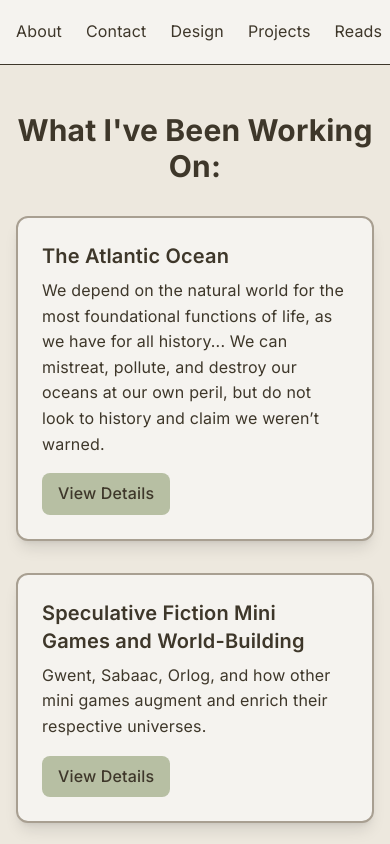
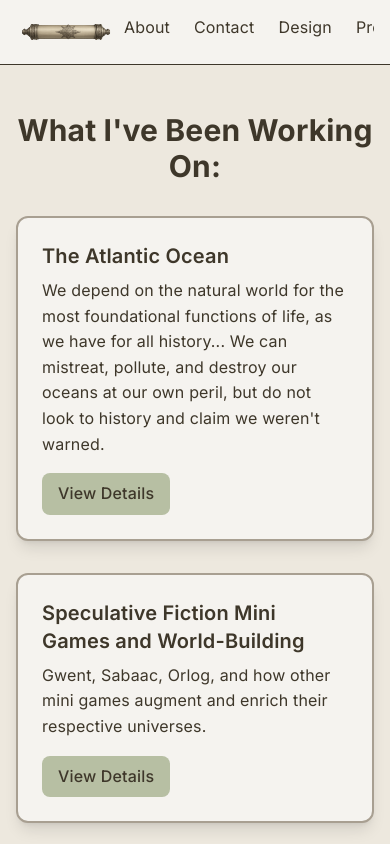
Before and after one commit to briansproule20/Portfolio-Website-Practice, a Next.js app: page /projects in a window 390 px wide. Shown: the top 844 px of the page. Built offline with nearby package versions, Linux system fonts and the light colour scheme.

Commit message:
feat: Add mobile-responsive header and PDF support for projects

```diff
--- a/app/components/Header.tsx
+++ b/app/components/Header.tsx
@@ -7,29 +7,31 @@
     <header className="fixed top-0 left-0 right-0 z-50 bg-background/80 backdrop-blur-sm border-b border-accent/20">
       <div className="max-w-7xl mx-auto px-4 sm:px-6 lg:px-8">
         <div className="flex justify-between items-center h-16">
-          <Link href="/" className="text-foreground hover:text-accent transition-colors">
+          <Link href="/" className="text-foreground hover:text-accent transition-colors shrink-0">
             <Image src="/elderscroll.png" alt="Brian Sproule" width={100} height={100} className="rounded-full object-cover" />
           </Link>
-          <nav className="flex items-center gap-6">
-            <Link href="/#about" className="text-foreground hover:text-accent transition-colors">
+          <nav className="flex items-center gap-6 overflow-x-auto pb-2 scrollbar-hide">
+            <div className="flex items-center gap-6 px-2">
+              <Link href="/#about" className="text-foreground hover:text-accent transition-colors whitespace-nowrap">
                 About
               </Link>
-            <Link href="/#contact" className="text-foreground hover:text-accent transition-colors">
+              <Link href="/#contact" className="text-foreground hover:text-accent transition-colors whitespace-nowrap">
                 Contact
               </Link>
-            <Link href="/designs" className="text-foreground hover:text-accent transition-colors">
+              <Link href="/designs" className="text-foreground hover:text-accent transition-colors whitespace-nowrap">
                 Design
               </Link>
-            <Link href="/projects" className="text-foreground hover:text-accent transition-colors">
+              <Link href="/projects" className="text-foreground hover:text-accent transition-colors whitespace-nowrap">
                 Projects
               </Link>
-            <Link href="/reads" className="text-foreground hover:text-accent transition-colors">
+              <Link href="/reads" className="text-foreground hover:text-accent transition-colors whitespace-nowrap">
                 Reads
               </Link>
-            <Link href="/writing" className="text-foreground hover:text-accent transition-colors">
+              <Link href="/writing" className="text-foreground hover:text-accent transition-colors whitespace-nowrap">
                 Writing
               </Link>
               <ThemeToggle />
+            </div>
           </nav>
         </div>
       </div>
--- a/app/globals.css
+++ b/app/globals.css
@@ -30,3 +30,18 @@
   letter-spacing: 0.01em;
   line-height: 1.6;
 }
+
+@tailwind base;
+@tailwind components;
+@tailwind utilities;
+
+@layer utilities {
+  .scrollbar-hide {
+    -ms-overflow-style: none;  /* IE and Edge */
+    scrollbar-width: none;  /* Firefox */
+  }
+
+  .scrollbar-hide::-webkit-scrollbar {
+    display: none;  /* Chrome, Safari and Opera */
+  }
+}
--- a/app/projects/page.tsx
+++ b/app/projects/page.tsx
@@ -1,53 +1,69 @@
 import Image from "next/image";
 
 export default function Projects() {
+  const projects = [
+    {
+      title: "The Atlantic Ocean",
+      description: "We depend on the natural world for the most foundational functions of life, as we have for all history... We can mistreat, pollute, and destroy our oceans at our own peril, but do not look to history and claim we weren't warned.",
+      pdfUrl: "/pdfs/atlantic-ocean.pdf"
+    },
+    {
+      title: "Speculative Fiction Mini Games and World-Building",
+      description: "Gwent, Sabaac, Orlog, and how other mini games augment and enrich their respective universes.",
+      pdfUrl: "/pdfs/speculative-fiction-games.pdf"
+    },
+    {
+      title: "A Local's Guide to Native Species",
+      description: "A journey through the foothills of the Appalachian Mountains.",
+      pdfUrl: "/pdfs/native-species-guide.pdf"
+    },
+    {
+      title: "Ink and Pen and Paper and Transistors",
+      description: "A personal struggle with authenticity and accessibility in writing techonologies.",
+      pdfUrl: "/pdfs/ink-and-pen.pdf"
+    },
+    {
+      title: "The Elder Scrolls, Fallout, and Starfield",
+      description: "An obsession borne of the writings of the deity, Tod Howard.",
+      pdfUrl: "/pdfs/bethesda-games.pdf"
+    },
+    {
+      title: "Ted Chiang's The Story of Your Life",
+      description: "Is a loss of free will as terrifying as we all believe? The Heptapods certainly don't seem to think so.",
+      pdfUrl: "/pdfs/story-of-your-life.pdf"
+    },
+    {
+      title: "The Sproule Family History",
+      description: "A genealogy of the family on my father's side.",
+      pdfUrl: "/pdfs/sproule-history.pdf"
+    },
+    {
+      title: "The Wallace Family History",
+      description: "A genealogy of the family on my mother's side.",
+      pdfUrl: "/pdfs/wallace-history.pdf"
+    }
+  ];
+
   return (
     <div className="min-h-screen flex flex-col bg-[var(--background)] text-[var(--foreground)]">
       {/* Projects Section */}
       <section className="bg-[var(--card)] py-12 px-4 mt-16">
         <h2 className="text-3xl font-bold mb-8 text-[var(--foreground)] text-center">What I've Been Working On:</h2>
         <div className="grid gap-8 sm:grid-cols-2 max-w-5xl mx-auto">
-          {/* Project Card Example */}
-          <div className="rounded-xl shadow-lg p-6 bg-[var(--background)] border-2 border-[var(--accent)] hover:border-[var(--highlight)] transition-colors">
-            <h3 className="text-xl font-semibold mb-2 text-[var(--foreground)]">The Atlantic Ocean</h3>
-            <p className="mb-4 text-[var(--foreground)]">We depend on the natural world for the most foundational functions of life, as we have for all history... We can mistreat, pollute, and destroy our oceans at our own peril, but do not look to history and claim we weren’t warned.</p>
-            <a href="#" className="inline-block px-4 py-2 bg-[var(--highlight)] text-[var(--foreground)] rounded-lg font-medium hover:bg-[var(--accent)] transition-colors">View Details</a>
-          </div>
-          <div className="rounded-xl shadow-lg p-6 bg-[var(--background)] border-2 border-[var(--accent)] hover:border-[var(--highlight)] transition-colors">
-            <h3 className="text-xl font-semibold mb-2 text-[var(--foreground)]">Speculative Fiction Mini Games and World-Building</h3>
-            <p className="mb-4 text-[var(--foreground)]">Gwent, Sabaac, Orlog, and how other mini games augment and enrich their respective universes.</p>
-            <a href="#" className="inline-block px-4 py-2 bg-[var(--highlight)] text-[var(--foreground)] rounded-lg font-medium hover:bg-[var(--accent)] transition-colors">View Details</a>
-          </div>
-          <div className="rounded-xl shadow-lg p-6 bg-[var(--background)] border-2 border-[var(--accent)] hover:border-[var(--highlight)] transition-colors">
-            <h3 className="text-xl font-semibold mb-2 text-[var(--foreground)]">A Local's Guide to Native Species</h3>
-            <p className="mb-4 text-[var(--foreground)]">A journey through the foothills of the Appalachian Mountains.</p>
-            <a href="#" className="inline-block px-4 py-2 bg-[var(--highlight)] text-[var(--foreground)] rounded-lg font-medium hover:bg-[var(--accent)] transition-colors">View Details</a>
-          </div>
-          <div className="rounded-xl shadow-lg p-6 bg-[var(--background)] border-2 border-[var(--accent)] hover:border-[var(--highlight)] transition-colors">
-            <h3 className="text-xl font-semibold mb-2 text-[var(--foreground)]">Ink and Pen and Paper and Transistors</h3>
-            <p className="mb-4 text-[var(--foreground)]">A personal struggle with authenticity and accessibility in writing techonologies.</p>
-            <a href="#" className="inline-block px-4 py-2 bg-[var(--highlight)] text-[var(--foreground)] rounded-lg font-medium hover:bg-[var(--accent)] transition-colors">View Details</a>
-          </div>
-          <div className="rounded-xl shadow-lg p-6 bg-[var(--background)] border-2 border-[var(--accent)] hover:border-[var(--highlight)] transition-colors">
-            <h3 className="text-xl font-semibold mb-2 text-[var(--foreground)]">The Elder Scrolls, Fallout, and Starfield</h3>
-            <p className="mb-4 text-[var(--foreground)]">An obsession borne of the writings of the deity, Tod Howard.</p>
-            <a href="#" className="inline-block px-4 py-2 bg-[var(--highlight)] text-[var(--foreground)] rounded-lg font-medium hover:bg-[var(--accent)] transition-colors">View Details</a>
-          </div>
-          <div className="rounded-xl shadow-lg p-6 bg-[var(--background)] border-2 border-[var(--accent)] hover:border-[var(--highlight)] transition-colors">
-            <h3 className="text-xl font-semibold mb-2 text-[var(--foreground)]">Ted Chiang's The Story of Your Life</h3>
-            <p className="mb-4 text-[var(--foreground)]">Is a loss of free will as terrifying as we all believe? The Heptapods certainly don't seem to think so.</p>
-            <a href="#" className="inline-block px-4 py-2 bg-[var(--highlight)] text-[var(--foreground)] rounded-lg font-medium hover:bg-[var(--accent)] transition-colors">View Details</a>
-          </div>
-          <div className="rounded-xl shadow-lg p-6 bg-[var(--background)] border-2 border-[var(--accent)] hover:border-[var(--highlight)] transition-colors">
-            <h3 className="text-xl font-semibold mb-2 text-[var(--foreground)]">The Sproule Family History</h3>
-            <p className="mb-4 text-[var(--foreground)]">A genealogy of the family on my father's side.</p>
-            <a href="#" className="inline-block px-4 py-2 bg-[var(--highlight)] text-[var(--foreground)] rounded-lg font-medium hover:bg-[var(--accent)] transition-colors">View Details</a>
-          </div>
-          <div className="rounded-xl shadow-lg p-6 bg-[var(--background)] border-2 border-[var(--accent)] hover:border-[var(--highlight)] transition-colors">
-            <h3 className="text-xl font-semibold mb-2 text-[var(--foreground)]">The Wallace Family History</h3>
-            <p className="mb-4 text-[var(--foreground)]">A genealogy of the family on my mother's side.</p>
-            <a href="#" className="inline-block px-4 py-2 bg-[var(--highlight)] text-[var(--foreground)] rounded-lg font-medium hover:bg-[var(--accent)] transition-colors">View Details</a>
-          </div>
+          {projects.map((project, index) => (
+            <div key={index} className="rounded-xl shadow-lg p-6 bg-[var(--background)] border-2 border-[var(--accent)] hover:border-[var(--highlight)] transition-colors">
+              <h3 className="text-xl font-semibold mb-2 text-[var(--foreground)]">{project.title}</h3>
+              <p className="mb-4 text-[var(--foreground)]">{project.description}</p>
+              <a
+                href={project.pdfUrl}
+                target="_blank"
+                rel="noopener noreferrer"
+                className="inline-block px-4 py-2 bg-[var(--highlight)] text-[var(--foreground)] rounded-lg font-medium hover:bg-[var(--accent)] transition-colors"
+              >
+                View Details
+              </a>
+            </div>
+          ))}
         </div>
       </section>
 
```
Also changed, not shown: 1 other file (tests, documents, lock files or other folders). Lines whose indentation alone changed are shown as unchanged.
